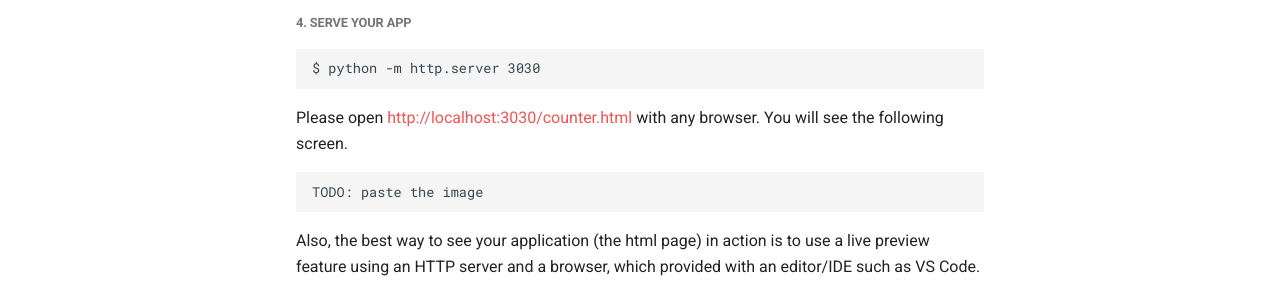
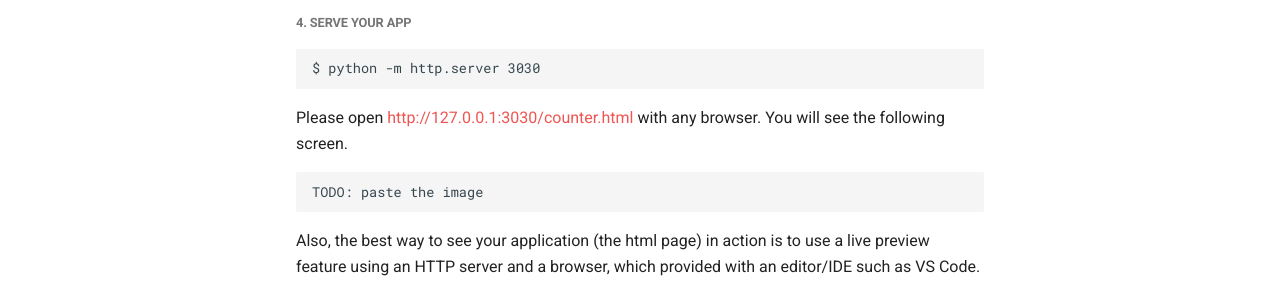
Before and after one commit to i2y/castella, an MkDocs documentation site: the page built from docs/getting-started.md, in a window 1280 px wide and 900 px high, scrolled down 2275 px. Shown: the part 532-832 px from the top of the window. Built offline with MkDocs 1.6.1 and Material for MkDocs 9.7.7, drawn with Linux system fonts in a browser that asks for light colours; comment, search, counter and statistics services are not loaded; some of the changed lines change nothing that is shown.

Commit message:
Fix a url in getting-started.md

````diff
--- a/docs/getting-started.md
+++ b/docs/getting-started.md
@@ -127,7 +127,7 @@ App(Frame("Counter"), Counter()).run()
 $ python -m http.server 3030
 ```
 
-Please open [http://localhost:3030/counter.html](http://localhost:3030/counter.html) with any browser.
+Please open [http://127.0.0.1:3030/counter.html](http://127.0.0.1:3030/counter.html) with any browser.
 You will see the following screen.
 
 ```
````
